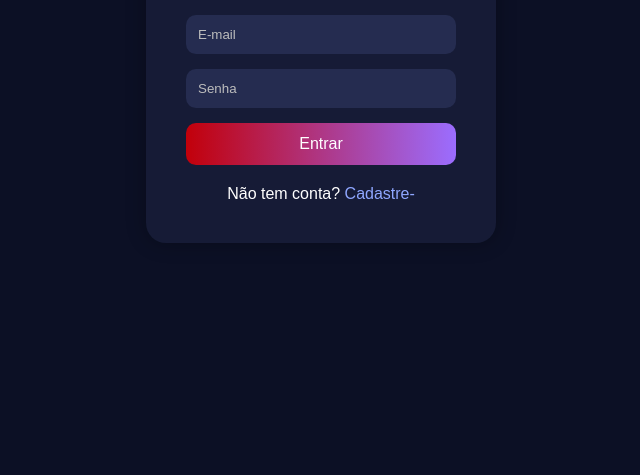
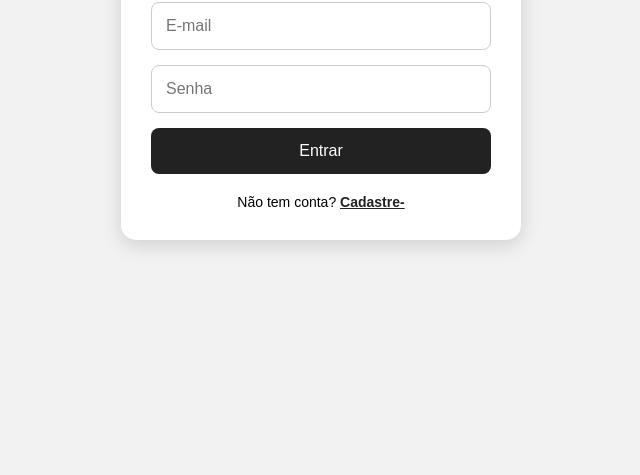
Before and after one commit to MateusGiorgio/SUMMIT-UMC, a plain HTML site: page pomodorologin.html in a window 1280 px wide. Shown: the part 325-800 px from the top of the page, without its empty margins (319-959 px from the left). Drawn offline with Linux system fonts and the light colour scheme.

Commit message:
minha alteração

```diff
--- a/pomodorologinc.css
+++ b/pomodorologinc.css
@@ -1,66 +1,98 @@
-*{
-    margin:0;
-    padding:0;
-    box-sizing:border-box;
-    font-family:Arial, sans-serif;
+
+* {
+    margin: 0;
+    padding: 0;
+    box-sizing: border-box;
 }
 
-body{
-    display:flex;
-    justify-content:center;
-    align-items:center;
-    height:100vh;
-    background:#0c1025;
+body {
+    min-height: 100vh;
+    display: flex;
+    justify-content: center;
+    align-items: center;
+    font-family: Arial, sans-serif;
+    background-color: #f2f2f2;
+    padding: 20px;
 }
 
-.login-container{
-    width:350px;
-    background:#161b36;
-    padding:40px;
-    border-radius:20px;
-    text-align:center;
-    color:white;
-    box-shadow:0 0 20px rgba(0,0,0,0.3);
+.login-container {
+    width: 100%;
+    max-width: 400px;
+    padding: 30px;
+    background-color: white;
+    border-radius: 15px;
+    box-shadow: 0 5px 20px rgba(0, 0, 0, 0.15);
 }
 
-.login-container h1{
-    margin-bottom:30px;
+.login-container h1 {
+    text-align: center;
+    margin-bottom: 25px;
+    font-size: 32px;
 }
 
-input{
-    width:100%;
-    padding:12px;
-    margin-bottom:15px;
-    border:none;
-    border-radius:10px;
-    background:#252c50;
-    color:white;
+.login-container form {
+    display: flex;
+    flex-direction: column;
+    gap: 15px;
 }
 
-input::placeholder{
-    color:#bdbdbd;
+.login-container input {
+    width: 100%;
+    padding: 14px;
+    font-size: 16px;
+    border: 1px solid #ccc;
+    border-radius: 8px;
+    outline: none;
 }
 
-button{
-    width:100%;
-    padding:12px;
-    border:none;
-    border-radius:10px;
-    background:linear-gradient(90deg,#c2000a,#9b6dff);
-    color:white;
-    font-size:16px;
-    cursor:pointer;
+.login-container input:focus {
+    border-color: #333;
 }
 
-button:hover{
-    opacity:0.9;
+.login-container button {
+    width: 100%;
+    padding: 14px;
+    font-size: 16px;
+    border: none;
+    border-radius: 8px;
+    background-color: #222;
+    color: white;
+    cursor: pointer;
 }
 
-p{
-    margin-top:20px;
+.login-container button:hover {
+    background-color: #444;
 }
 
-a{
-    color:#8fa7ff;
-    text-decoration:none;
+.login-container p {
+    text-align: center;
+    margin-top: 20px;
+    font-size: 14px;
 }
+
+.login-container a {
+    color: #222;
+    font-weight: bold;
+}
+
+/* CELULAR */
+@media (max-width: 480px) {
+    body {
+        padding: 15px;
+    }
+
+    .login-container {
+        padding: 25px 20px;
+    }
+
+    .login-container h1 {
+        font-size: 26px;
+    }
+}
+
+/* TABLET */
+@media (min-width: 481px) and (max-width: 768px) {
+    .login-container {
+        max-width: 450px;
+    }
+}
```
